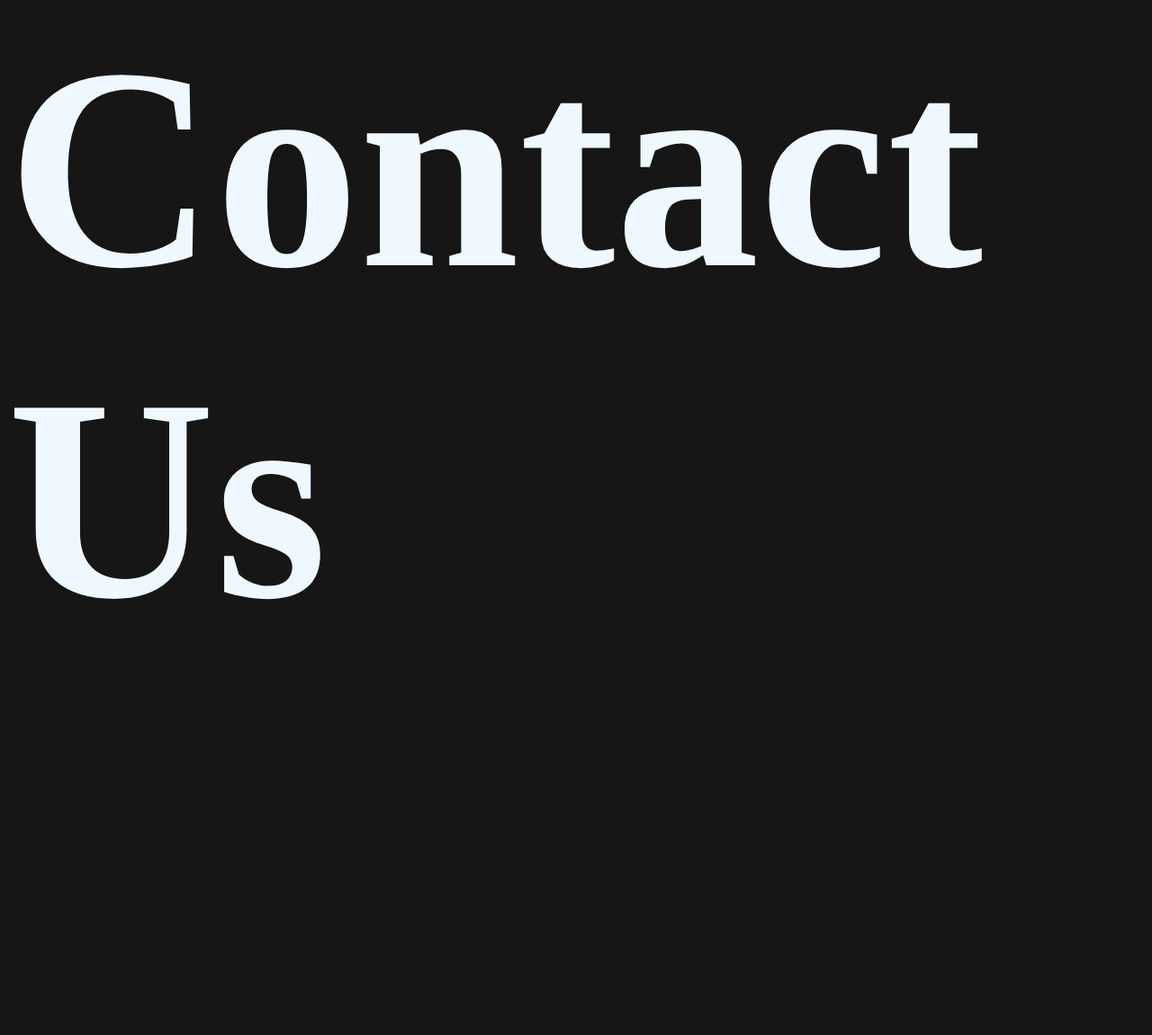
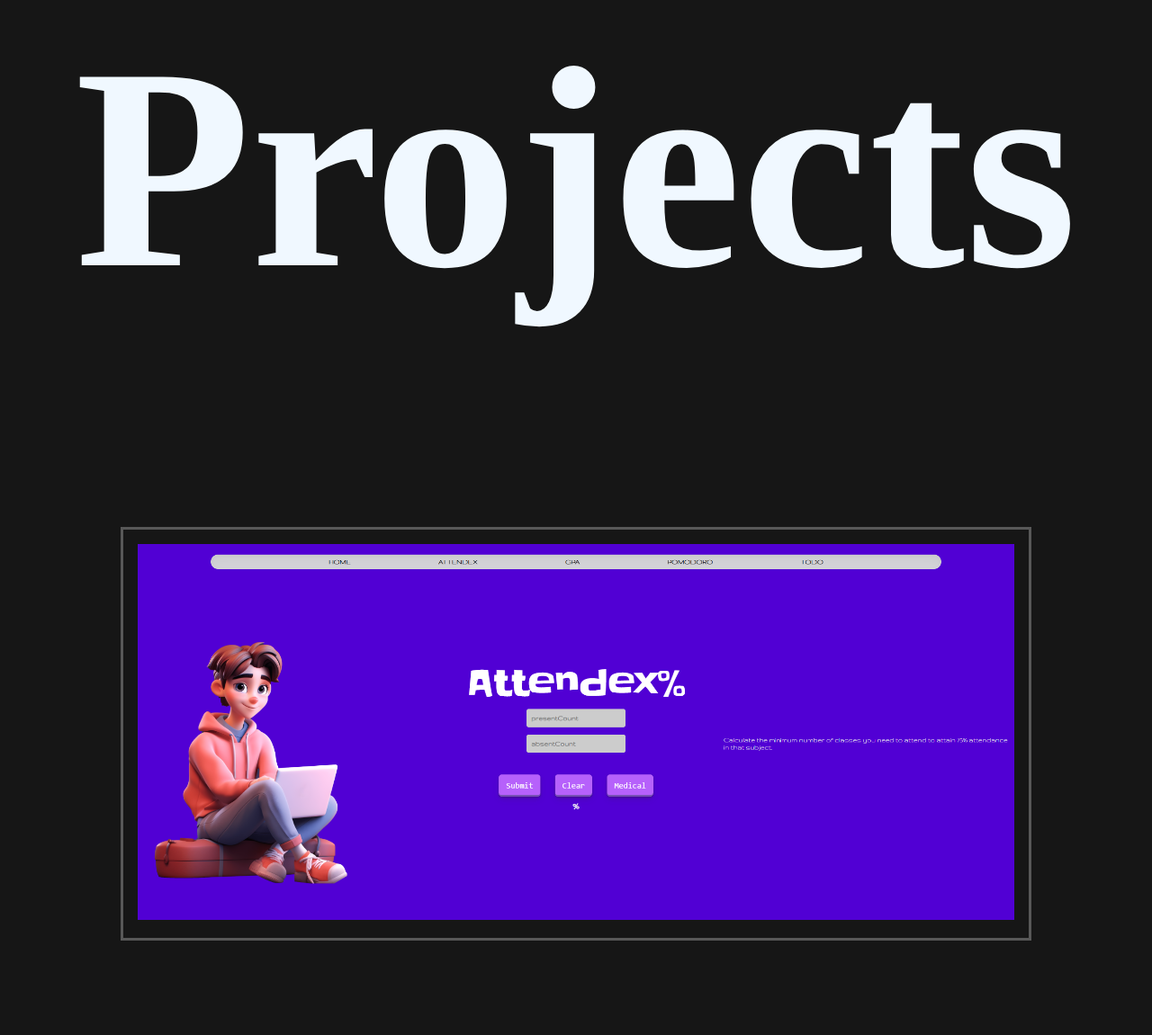
Before and after one commit to Juzznick/portfolioVanilla, a plain HTML site: page index.html in a window 1280 px wide. Shown: the part 1832-2983 px from the top of the page at 90% size. Before the commit the page ends 2794 px from the top, so only its background shows below. Drawn offline with Linux system fonts and the light colour scheme; a web font is replaced by a local one.

Commit message:
added projects page

```diff
--- a/index.html
+++ b/index.html
@@ -39,9 +39,26 @@
         <p>An Enthusiastic CS student with a knack for web Dev.</p>
     </div>
 
+    <div class="pmain-div" id="pmain-div">
+        <h1 class="heading">
+            Projects
+        </h1>
+        <div class="psub-div">
+            <img src="res/vasthub.png"/>
+        </div>
+        <br/><br/><br/><br/><br/><br/>
+        <div class="psub-div">
+            <img src="res/powerf.png"/>
+        </div>
+        <br/><br/><br/><br/><br/><br/>
+        <div class="psub-div">
+            <img src="res/casev.png"/>
+        </div>
+    </div>
+
     <div class="cmain-div">
         <h1 class="heading">
-            Contact Us
+            Contact Me
         </h1>
     </div>
 
--- a/style.css
+++ b/style.css
@@ -105,3 +105,18 @@ p{
     background-color: transparent;
     border: none;
 }
+
+.pmain-div{
+    display: flex;
+    flex-direction: column;
+    align-items: center;
+}
+.psub-div{
+    width: 80%;
+    padding: 1rem;
+    border: solid rgba(255, 255, 255, 0.281);
+}
+.psub-div img{
+    width: 100%;
+    overflow: hidden;
+}
```
Also changed, not shown: res/casev.png (added), res/powerf.png (added), res/vasthub.png (added).
